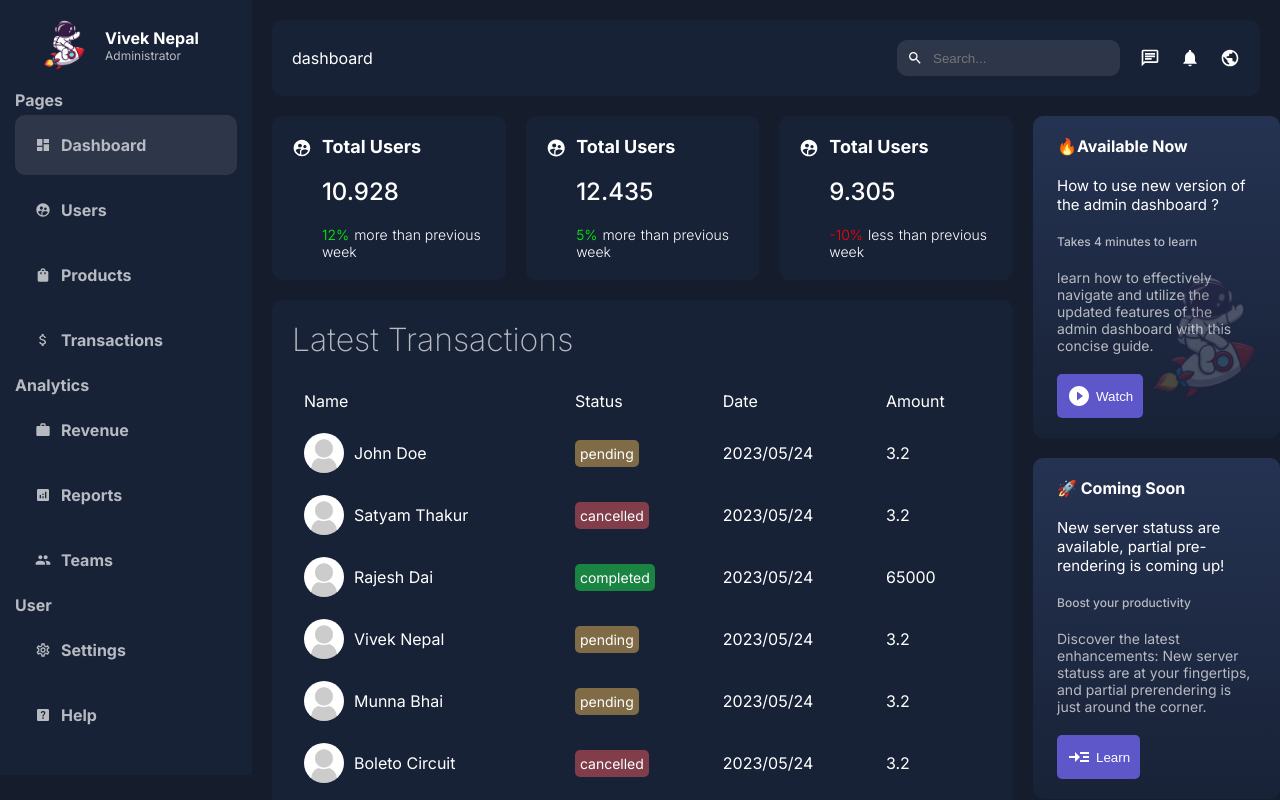
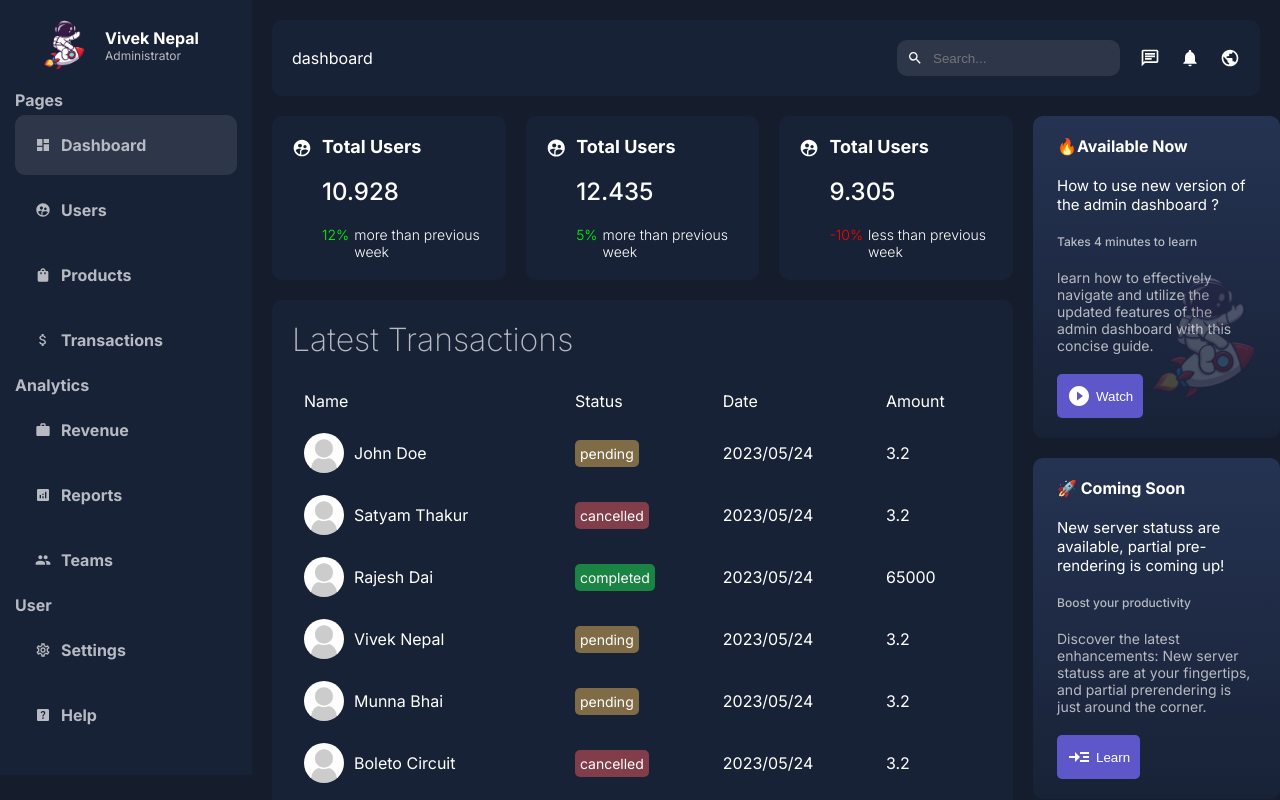
Before and after one commit to v1v3k-nepal/admin-dashboard, a Next.js app: page /dashboard in a window 1280 px wide. Shown: the top 800 px of the page. Built offline with nearby package versions, Linux system fonts and the light colour scheme.

Commit message:
Bug-fix: Details not displaying as expected in card component

```diff
--- a/src/components/dashboard_ui/card/_card.scss
+++ b/src/components/dashboard_ui/card/_card.scss
@@ -23,10 +23,9 @@
         .details{
             font-size: 14px;
             font-weight: 300;
+            display: flex;
+            gap: 5px;
 
-            .more-less{
-                margin: 0 5px;
-            }
             .positive{
                 color: lime;
             }
--- a/src/components/dashboard_ui/card/card.tsx
+++ b/src/components/dashboard_ui/card/card.tsx
@@ -11,8 +11,9 @@ const Card = ({item}:{item:Com.TCardData}) => {
             <p>{item.userTotal}</p>
             <div className="details">
                 <span className={`${item.change > 0? "positive": "negative"}`}>{item.change}%</span>
-                <span className='more-less'>{item.change > 0 ? "more": "less"}</span>
-                <span>than previous week</span>
+                <span>
+                  {item.change > 0 ? "more than previous week": "less than previous week"}
+                </span>
             </div>
         </div>
     </div>
```
